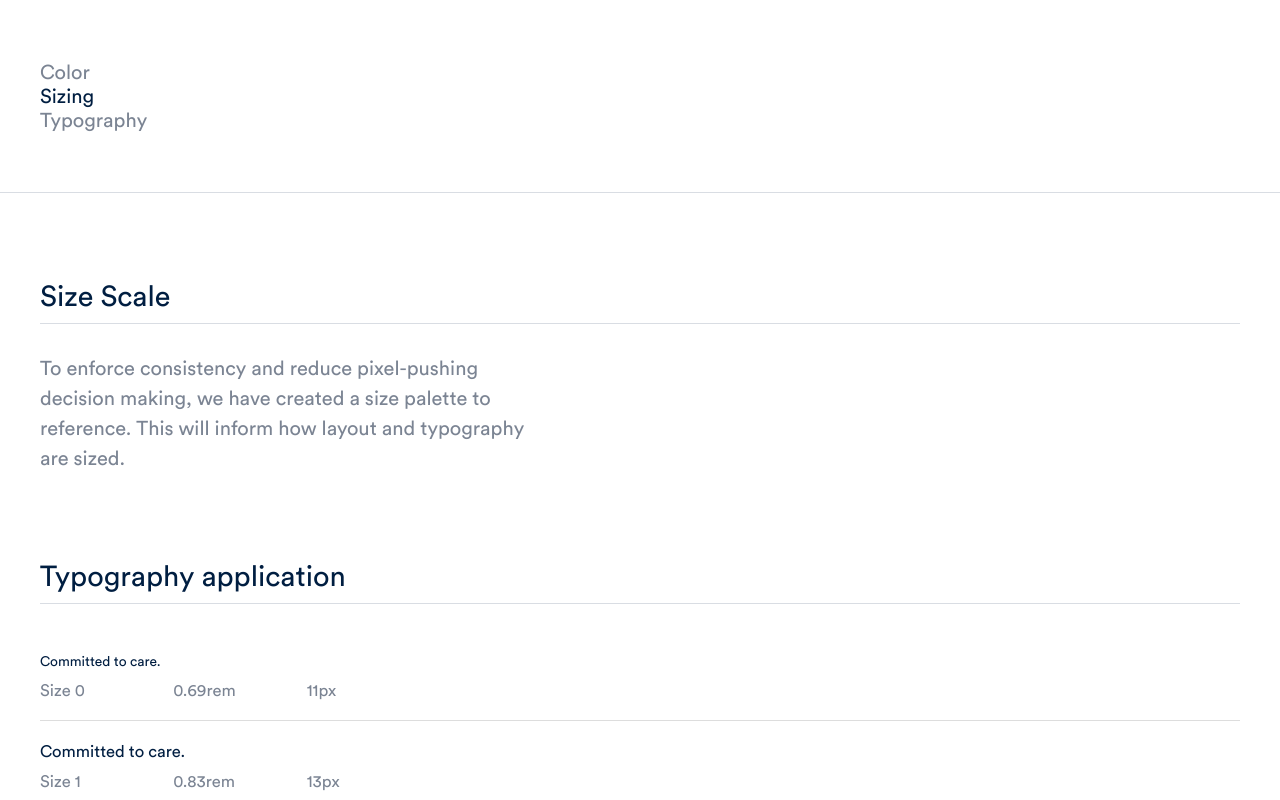
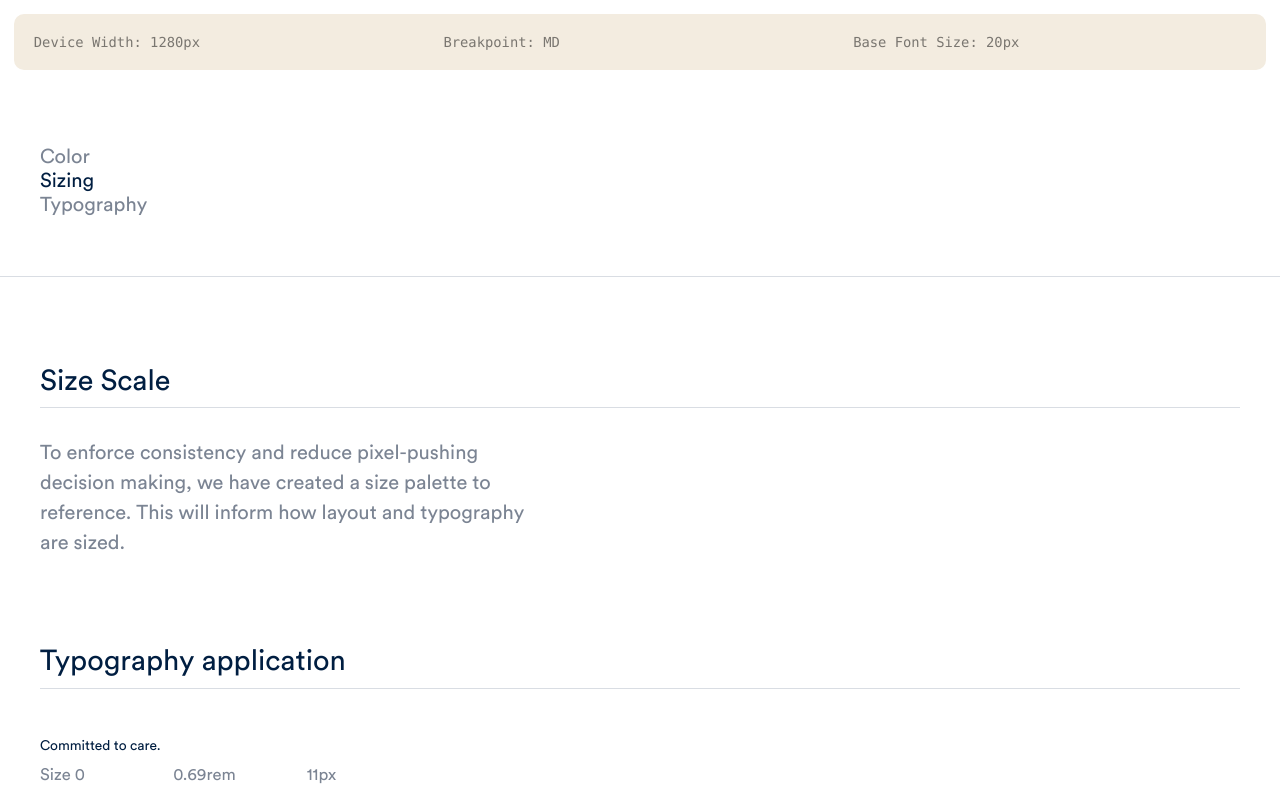
Before and after one commit to thisdesign/psd-reskin-toolkit, a Next.js app: page /size in a window 1280 px wide. Shown: the top 800 px of the page. Built offline with nearby package versions, Linux system fonts and the light colour scheme.

Commit message:
Size bar

```diff
--- a/src/components/Code/Code.tsx
+++ b/src/components/Code/Code.tsx
@@ -8,7 +8,7 @@ const Code = styled.code`
 `;
 
 export const InlineCode = styled.code`
-  font-family: roboto mono, monospace;
+  font-family: var(--font-mono);
   display: inline;
   font-size: var(--size-1);
   padding: 0 var(--size-xs);
--- a/src/components/Layout/Layout.tsx
+++ b/src/components/Layout/Layout.tsx
@@ -1,6 +1,6 @@
 import React from "react";
 import Link from "next/link";
-import { Wrapper } from "components";
+import { Wrapper, SizeBar } from "components";
 import { withRouter, Router } from "next/router";
 import GlobalStyle from "../../style/GlobalStyle";
 import S from "./Layout.Styled";
@@ -9,6 +9,7 @@ const Layout: React.FC<{ router: Router }> = ({ children, router }) => {
   return (
     <div>
       <GlobalStyle />
+      <SizeBar />
       <S.Header>
         <Wrapper>
           <ul>
--- /dev/null
+++ b/src/components/SizeBar/SizeBar.Styled.tsx
@@ -0,0 +1,25 @@
+import styled from "styled-components";
+import mq from "style/mq";
+
+const Outline = styled.div`
+  font-family: var(--font-mono);
+  font-size: var(--size-0);
+
+  background: rgb(243, 236, 224);
+
+  padding: var(--size-2);
+  grid-gap: var(--size-1);
+  margin: var(--size-0);
+
+  border-radius: var(--size-sm);
+  color: rgba(0, 0, 0, 0.5);
+
+  @media ${mq.xs} {
+    display: grid;
+    grid-template-columns: repeat(3, 1fr);
+  }
+`;
+
+export default {
+  Outline,
+};
--- /dev/null
+++ b/src/components/SizeBar/SizeBar.tsx
@@ -0,0 +1,44 @@
+import React, { useEffect, useState } from "react";
+import S from "./SizeBar.Styled";
+import { SIZES, FONT_SIZES } from "../../constants";
+
+const useSize = () => {
+  const [size, setSize] = useState<number>(0);
+
+  useEffect(() => {
+    const setWidth = () => {
+      setSize(window.innerWidth);
+    };
+
+    setWidth();
+
+    window.addEventListener("resize", setWidth);
+
+    return () => {
+      window.removeEventListener("resize", setWidth);
+    };
+  }, []);
+  return size;
+};
+const SizeBar = () => {
+  const size = useSize();
+
+  const getBreakpoint = () => {
+    const keys = Object.keys(SIZES);
+    const sizeVals = keys.map((key) => SIZES[key]);
+    const index = sizeVals.map((item) => item <= size).indexOf(true);
+    return keys[index];
+  };
+
+  const breakpoint = getBreakpoint();
+
+  return (
+    <S.Outline>
+      <div>Device Width: {size}px</div>
+      <div>Breakpoint: {breakpoint.toUpperCase()}</div>
+      <div>Base Font Size: {FONT_SIZES[breakpoint]}px</div>
+    </S.Outline>
+  );
+};
+
+export default SizeBar;
--- a/src/components/index.js
+++ b/src/components/index.js
@@ -5,6 +5,7 @@ import Wrapper from "./Wrapper/Wrapper";
 import SectionHead from "./SectionHead/SectionHead";
 import Paragraph from "./Paragraph/Paragraph";
 import Section from "./Section/Section";
+import SizeBar from "./SizeBar/SizeBar";
 
 // pages
 import PageViewColor from "./PageViewColor/PageViewColor";
@@ -24,4 +25,5 @@ export {
   SectionHead,
   Section,
   Paragraph,
+  SizeBar,
 };
--- a/src/constants.ts
+++ b/src/constants.ts
@@ -41,4 +41,14 @@ export const SIZES = {
   md: 1024,
   sm: 768,
   xs: 576,
+  xxs: 0,
 };
+
+export const FONT_SIZES = {
+  xl: 21,
+  lg: 21,
+  md: 20,
+  sm: 19,
+  xs: 18,
+  xxs: 17,
+};
--- a/src/style/GlobalStyle.js
+++ b/src/style/GlobalStyle.js
@@ -15,6 +15,7 @@ const style = css`
 
     --font-serif: "SangBleu", times, serif;
     --font-sans: "Circular", helvetica, arial, sans-serif;
+    --font-mono: Consolas, Monaco;
   }
 
   * {
```
